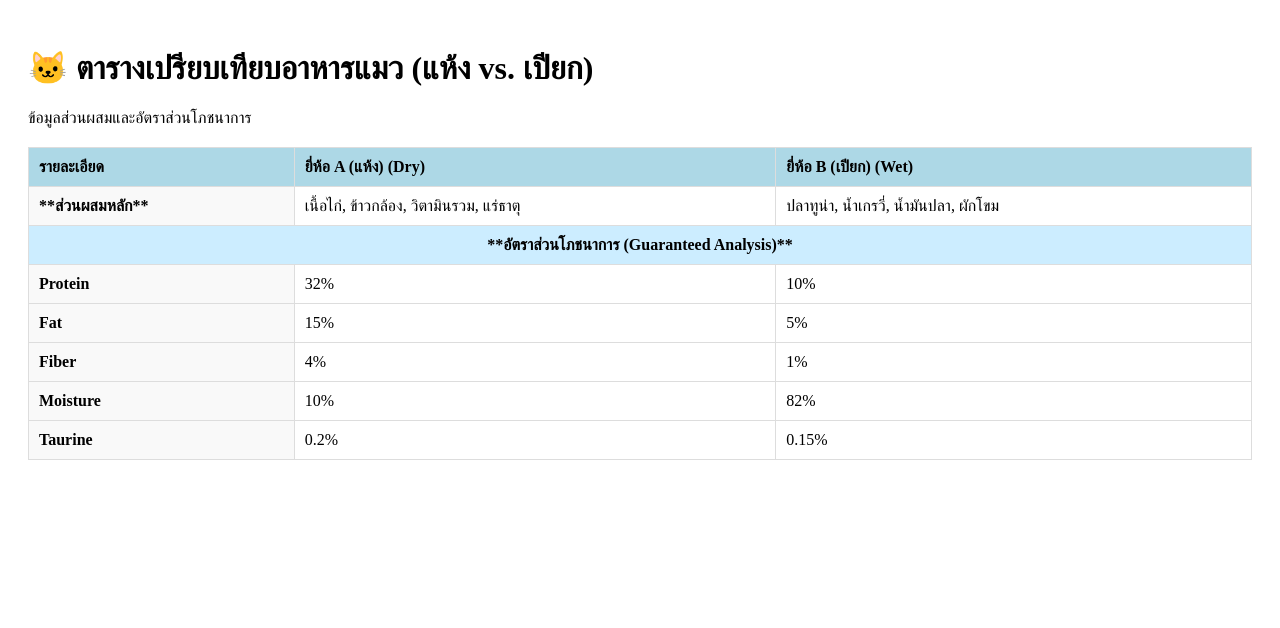
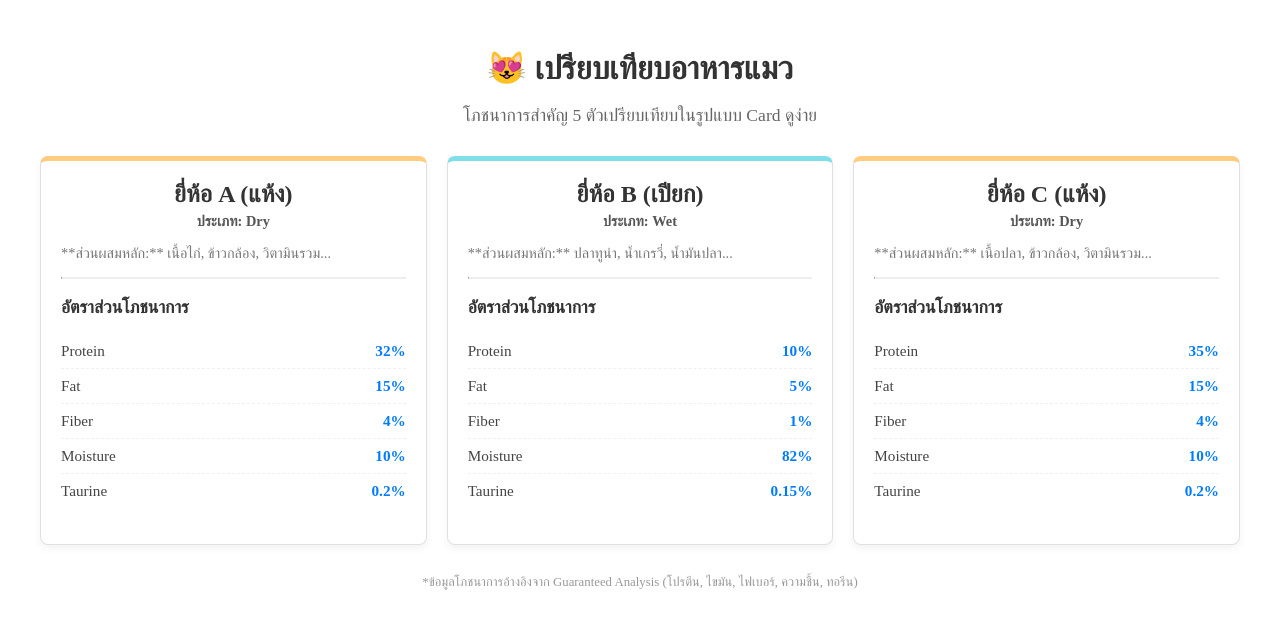
Before and after one commit to TPanat/CatFood, a Next.js app: page / in a window 1280 px wide. Shown: the top 628 px of the page. Built offline with nearby package versions, Linux system fonts and the light colour scheme.

Commit message:
feat: Modern card layout with detailed nutrition comparison

```diff
--- a/data/catFoodData.js
+++ b/data/catFoodData.js
@@ -27,5 +27,18 @@ export const catFoodData = [
       taurine: '0.15%',
     },
   },
+  {
+    id: 3,
+    name: 'ยี่ห้อ C (แห้ง)',
+    type: 'Dry',
+    ingredients: ['เนื้อปลา', 'ข้าวกล้อง', 'วิตามินรวม', 'แร่ธาตุ'],
+    nutrition: {
+      protein: '35%',
+      fat: '15%',
+      fiber: '4%',
+      moisture: '10%',
+      taurine: '0.2%',
+    },
+  },
   // เพิ่มอาหารยี่ห้ออื่นๆ ได้ที่นี่...
 ];
--- a/pages/index.js
+++ b/pages/index.js
@@ -1,67 +1,79 @@
-// pages/index.js (หรือ pages/index.tsx)
+// pages/index.js
+import Head from 'next/head';
 import { catFoodData } from '../data/catFoodData';
+// Import สไตล์ใหม่
+import styles from '../styles/Home.module.css';
+
+// ฟังก์ชัน helper เพื่อจัดรูปแบบชื่อโภชนาการให้ดูดีขึ้น
+const formatKey = (key) => {
+    // เช่น เปลี่ยน protein เป็น Protein
+    return key.charAt(0).toUpperCase() + key.slice(1);
+};
+
+// Component สำหรับแสดง Card อาหารแต่ละยี่ห้อ
+const FoodCard = ({ food }) => {
+    const cardClass = food.type === 'Dry' ? styles.dryType : styles.wetType;
+
+    return (
+        <div className={`${styles.foodCard} ${cardClass}`}>
+
+            {/* ส่วนหัว Card: ชื่อและประเภท */}
+            <div className={styles.cardHeader}>
+                <h2>{food.name}</h2>
+                <p>ประเภท: {food.type}</p>
+            </div>
+
+            {/* ส่วนผสมหลัก */}
+            <p style={{ fontSize: '0.9em', color: '#777' }}>
+                **ส่วนผสมหลัก:** {food.ingredients.slice(0, 3).join(', ')}{food.ingredients.length > 3 ? '...' : ''}
+            </p>
+
+            <hr style={{ margin: '15px 0', borderTop: '1px solid #eee' }} />
+
+            {/* ส่วนเปรียบเทียบโภชนาการ */}
+            <h3 style={{ fontSize: '1.1em', marginBottom: '10px', color: '#333' }}>
+                อัตราส่วนโภชนาการ
+            </h3>
+            <ul className={styles.nutritionList}>
+                {Object.entries(food.nutrition).map(([key, value]) => (
+                    <li key={key} className={styles.nutritionItem}>
+                        <span>{formatKey(key)}</span>
+                        <span>{value}</span>
+                    </li>
+                ))}
+            </ul>
+        </div>
+    );
+};
+
 
 const Home = () => {
-  // หัวข้อโภชนาการที่ต้องการเปรียบเทียบ
-  const nutritionKeys = ['protein', 'fat', 'fiber', 'moisture', 'taurine'];
+  return (
+    <div className={styles.container}>
+      <Head>
+        <title>Cat Food Comparator</title>
+      </Head>
 
-  return (
-    <div style={{ padding: '20px' }}>
-      <h1>🐱 ตารางเปรียบเทียบอาหารแมว (แห้ง vs. เปียก)</h1>
-      <p>ข้อมูลส่วนผสมและอัตราส่วนโภชนาการ</p>
+      {/* ส่วน Header หลัก */}
+      <h1 style={{ textAlign: 'center', color: '#333', marginBottom: '10px' }}>
+        😻 เปรียบเทียบอาหารแมว
+      </h1>
+      <p style={{ textAlign: 'center', color: '#666', fontSize: '1.1em' }}>
+        โภชนาการสำคัญ 5 ตัวเปรียบเทียบในรูปแบบ Card ดูง่าย
+      </p>
 
-      {/* ตารางเปรียบเทียบหลัก */}
-      <table style={{ width: '100%', borderCollapse: 'collapse', marginTop: '20px' }}>
-        <thead>
-          <tr style={{ backgroundColor: '#f2f2f2' }}>
-            <th style={styles.th}>รายละเอียด</th>
-            {catFoodData.map((food) => (
-              <th key={food.id} style={styles.th}>
-                {food.name} ({food.type})
-              </th>
-            ))}
-          </tr>
-        </thead>
-        <tbody>
-          {/* แถวส่วนผสม */}
-          <tr>
-            <td style={styles.tdTitle}>**ส่วนผสมหลัก**</td>
-            {catFoodData.map((food) => (
-              <td key={food.id} style={styles.td}>
-                {food.ingredients.join(', ')}
-              </td>
-            ))}
-          </tr>
+      {/* ส่วน Grid แสดง Card อาหารทั้งหมด */}
+      <div className={styles.foodGrid}>
+        {catFoodData.map((food) => (
+          <FoodCard key={food.id} food={food} />
+        ))}
+      </div>
 
-          {/* แถวข้อมูลโภชนาการ */}
-          <tr style={{ backgroundColor: '#e6f7ff' }}>
-            <td colSpan={catFoodData.length + 1} style={styles.tdHeader}>
-              **อัตราส่วนโภชนาการ (Guaranteed Analysis)**
-            </td>
-          </tr>
-
-          {nutritionKeys.map((key) => (
-            <tr key={key}>
-              <td style={styles.tdTitle}>{key.charAt(0).toUpperCase() + key.slice(1)}</td>
-              {catFoodData.map((food) => (
-                <td key={food.id} style={styles.td}>
-                  {food.nutrition[key]}
-                </td>
-              ))}
-            </tr>
-          ))}
-        </tbody>
-      </table>
+      <p style={{ marginTop: '30px', textAlign: 'center', fontSize: '0.8em', color: '#999' }}>
+        *ข้อมูลโภชนาการอ้างอิงจาก Guaranteed Analysis (โปรตีน, ไขมัน, ไฟเบอร์, ความชื้น, ทอรีน)
+      </p>
     </div>
   );
 };
 
 export default Home;
-
-// สไตล์แบบง่ายๆ (สามารถย้ายไปที่ไฟล์ CSS เช่น styles/globals.css ได้)
-const styles = {
-  th: { border: '1px solid #ddd', padding: '10px', textAlign: 'left', backgroundColor: '#add8e6' },
-  td: { border: '1px solid #ddd', padding: '10px', verticalAlign: 'top' },
-  tdTitle: { border: '1px solid #ddd', padding: '10px', fontWeight: 'bold', backgroundColor: '#f9f9f9' },
-  tdHeader: { border: '1px solid #ddd', padding: '10px', textAlign: 'center', fontWeight: 'bold', backgroundColor: '#ccedff' },
-};
--- /dev/null
+++ b/styles/Home.module.css
@@ -0,0 +1,82 @@
+/* styles/Home.module.css */
+
+.container {
+  padding: 20px;
+  max-width: 1200px;
+  margin: 0 auto;
+}
+
+.foodGrid {
+  /* ใช้ Grid เพื่อวาง Card เปรียบเทียบ */
+  display: grid;
+  grid-template-columns: repeat(auto-fit, minmax(300px, 1fr)); /* ปรับให้เหมาะสมกับหน้าจอ */
+  gap: 20px;
+  margin-top: 30px;
+}
+
+.foodCard {
+  border: 1px solid #e0e0e0;
+  border-radius: 8px;
+  padding: 20px;
+  box-shadow: 0 4px 8px rgba(0, 0, 0, 0.05);
+  transition: transform 0.2s;
+  background-color: #ffffff;
+}
+
+.foodCard:hover {
+  transform: translateY(-5px);
+  box-shadow: 0 8px 16px rgba(0, 0, 0, 0.1);
+}
+
+.dryType {
+  border-top: 5px solid #ffcc80; /* สีส้มอ่อนสำหรับอาหารแห้ง */
+}
+
+.wetType {
+  border-top: 5px solid #80deea; /* สีฟ้าอ่อนสำหรับอาหารเปียก */
+}
+
+.cardHeader {
+  text-align: center;
+  margin-bottom: 15px;
+}
+
+.cardHeader h2 {
+  font-size: 1.5em;
+  margin: 0;
+  color: #333;
+}
+
+.cardHeader p {
+  font-weight: bold;
+  font-size: 0.9em;
+  margin-top: 5px;
+  color: #555;
+}
+
+.nutritionList {
+  list-style: none;
+  padding: 0;
+}
+
+.nutritionItem {
+  display: flex;
+  justify-content: space-between;
+  padding: 8px 0;
+  border-bottom: 1px dashed #f0f0f0;
+  font-size: 0.95em;
+}
+
+.nutritionItem:last-child {
+  border-bottom: none;
+}
+
+.nutritionItem span:first-child {
+  font-weight: 500;
+  color: #444;
+}
+
+.nutritionItem span:last-child {
+  font-weight: bold;
+  color: #007bff; /* เน้นสีฟ้าสำหรับตัวเลข */
+}
```
